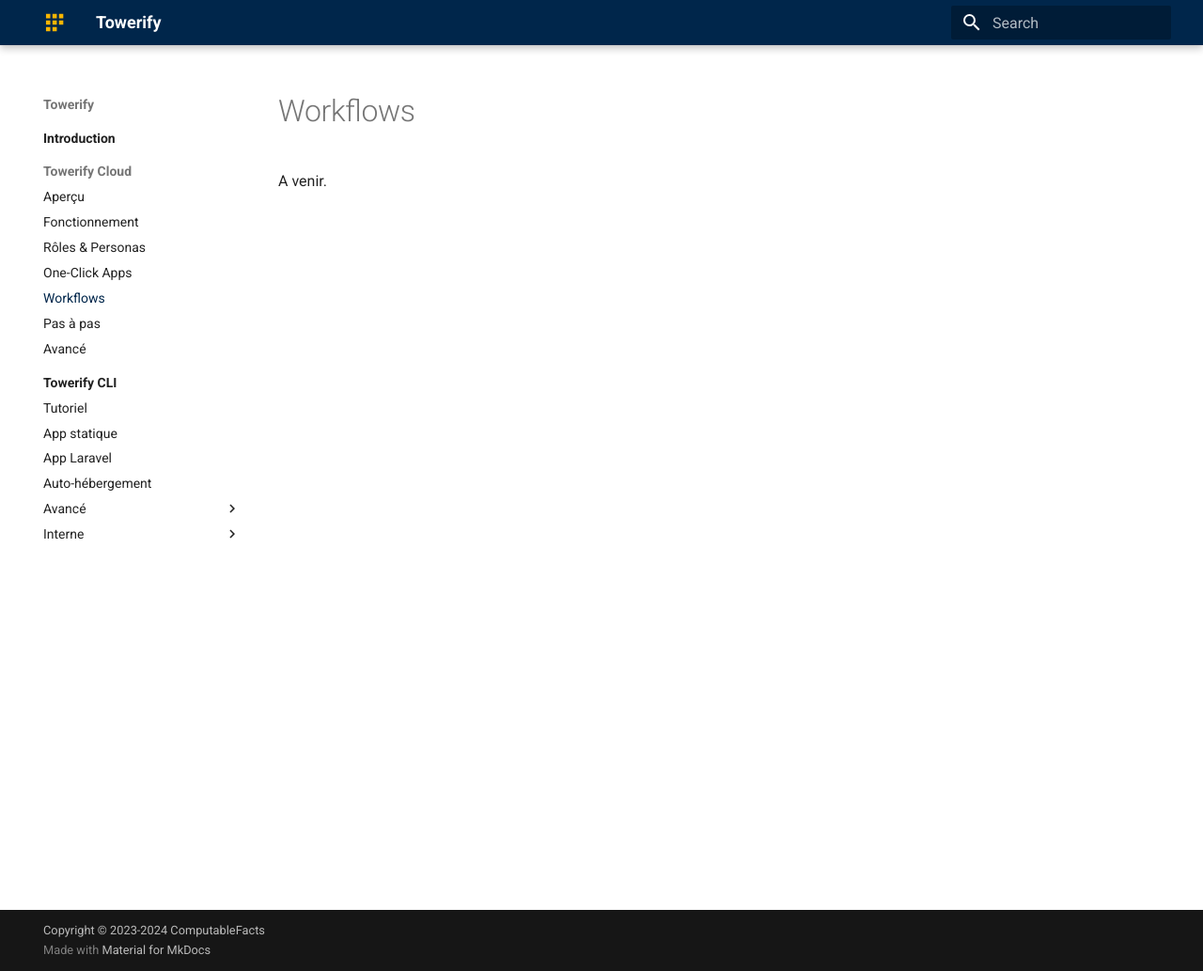
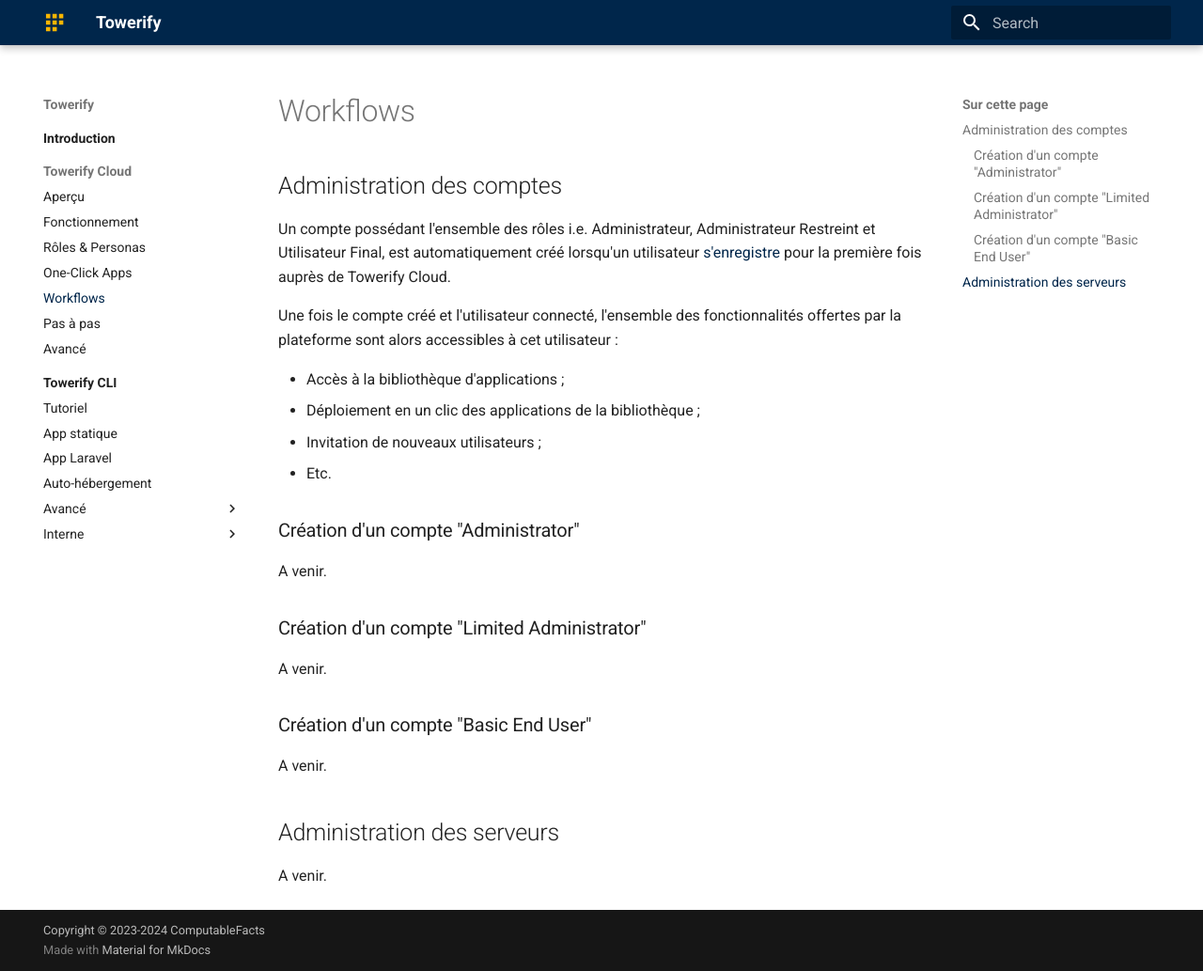
Before and after one commit to computablefacts/towerify-docs, an MkDocs documentation site: the page built from docs/cloud/workflows.md, in a window 1280 px wide and 1033 px high. Shown: the whole window at 94% size. Built offline with MkDocs 1.6.1 and Material for MkDocs 9.7.7, drawn with Linux system fonts in a browser that asks for light colours.

Commit message:
Start working on the workflows page.

```diff
--- a/docs/cloud/workflows.md
+++ b/docs/cloud/workflows.md
@@ -1,3 +1,31 @@
 # Workflows
 
+## Administration des comptes
+
+Un compte possédant l'ensemble des rôles i.e. Administrateur, Administrateur Restreint et Utilisateur Final, est
+automatiquement créé lorsqu'un utilisateur [s'enregistre](https://app.towerify.io/register) pour la première fois auprès
+de Towerify Cloud.
+
+Une fois le compte créé et l'utilisateur connecté, l'ensemble des fonctionnalités offertes par la plateforme sont alors
+accessibles à cet utilisateur :
+
+- Accès à la bibliothèque d'applications ;
+- Déploiement en un clic des applications de la bibliothèque ;
+- Invitation de nouveaux utilisateurs ;
+- Etc.
+
+### Création d'un compte "Administrator"
+
 A venir.
+
+### Création d'un compte "Limited Administrator"
+
+A venir.
+
+### Création d'un compte "Basic End User"
+
+A venir.
+
+## Administration des serveurs
+
+A venir.
```
